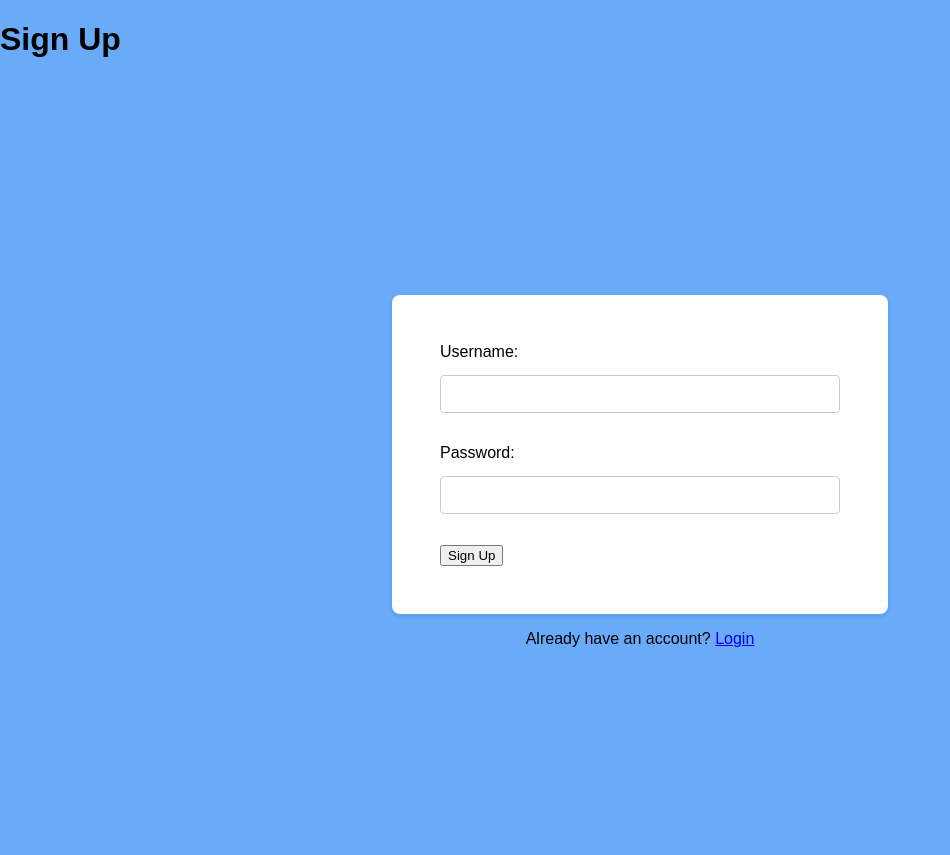
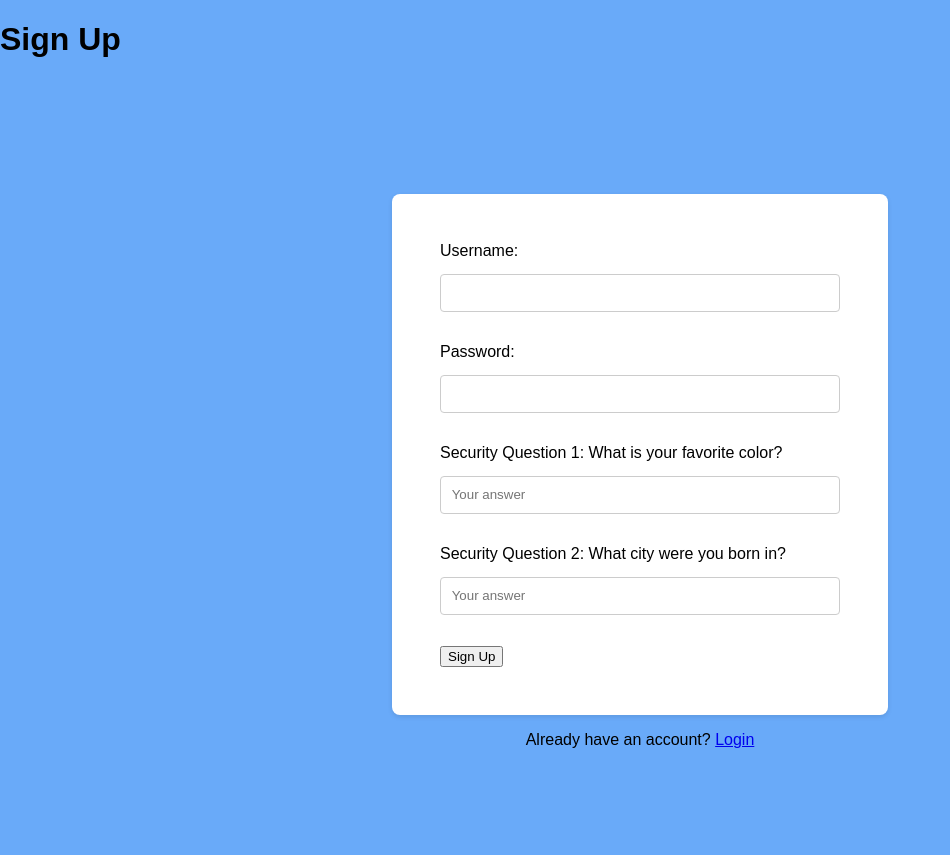
Before and after one commit to Chris-moreton12/MyRecipes, a Flask app: page /signup in a window 1280 px wide. Shown: the top 855 px of the page, without its empty margins (0-950 px from the left). Run offline with Flask 2, Linux system fonts and the light colour scheme.

Commit message:
added security questions to signup so a password forgot option can be added

```diff
--- a/templates/signup.html
+++ b/templates/signup.html
@@ -11,9 +11,17 @@
     <div class="login-container">
         <form action="{{ url_for('signup') }}" method="POST">
             <label for="username">Username:</label>
-        <input type="text" name="username" required><br><br>
+            <input type="text" name="username" id="username" required><br><br>
+
             <label for="password">Password:</label>
-        <input type="password" name="password" required><br><br>
+            <input type="password" name="password" id="password" required><br><br>
+
+            <label for="security-question-1">Security Question 1: What is your favorite color?</label>
+            <input type="text" name="security_question_1" id="security-question-1" placeholder="Your answer" required><br><br>
+
+            <label for="security-question-2">Security Question 2: What city were you born in?</label>
+            <input type="text" name="security_question_2" id="security-question-2" placeholder="Your answer" required><br><br>
+
             <button type="submit">Sign Up</button>
         </form>
         <p>Already have an account? <a href="{{ url_for('login') }}">Login</a></p>
```
Lines whose indentation alone changed are shown as unchanged.
